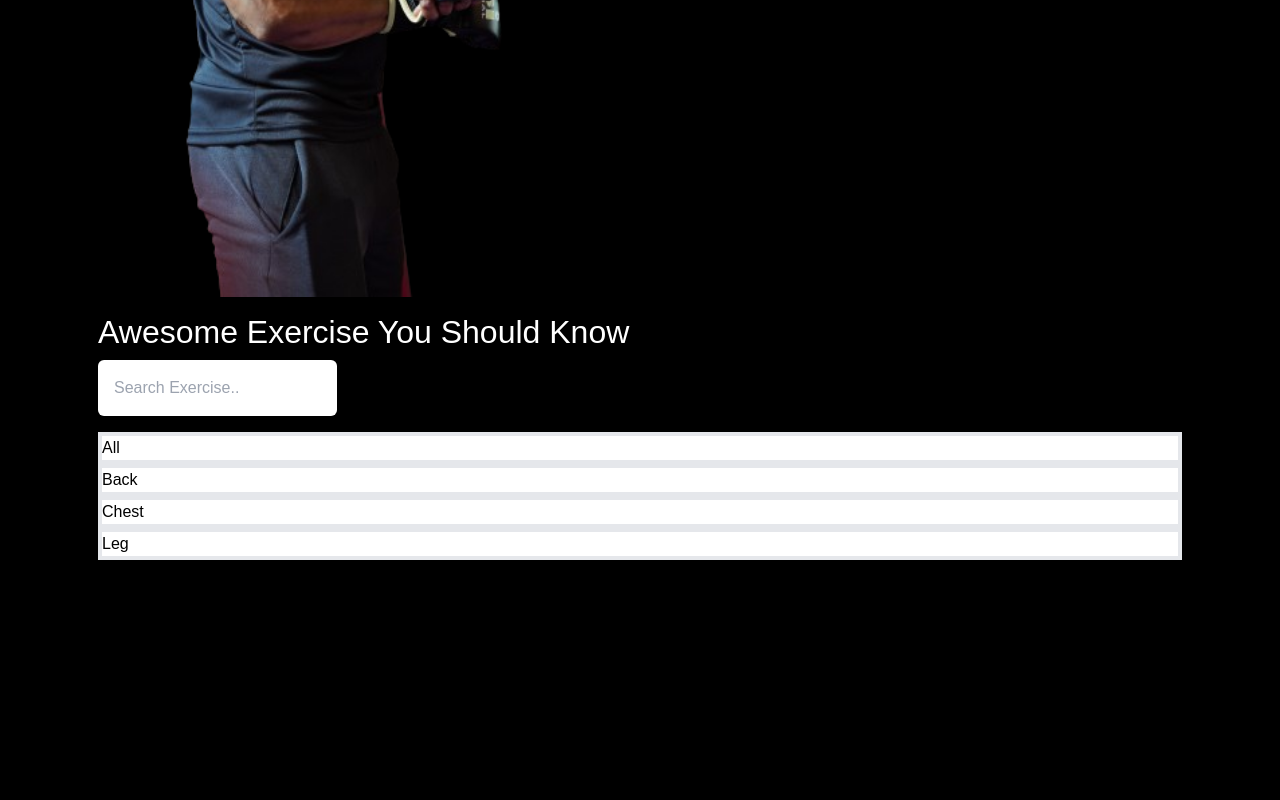
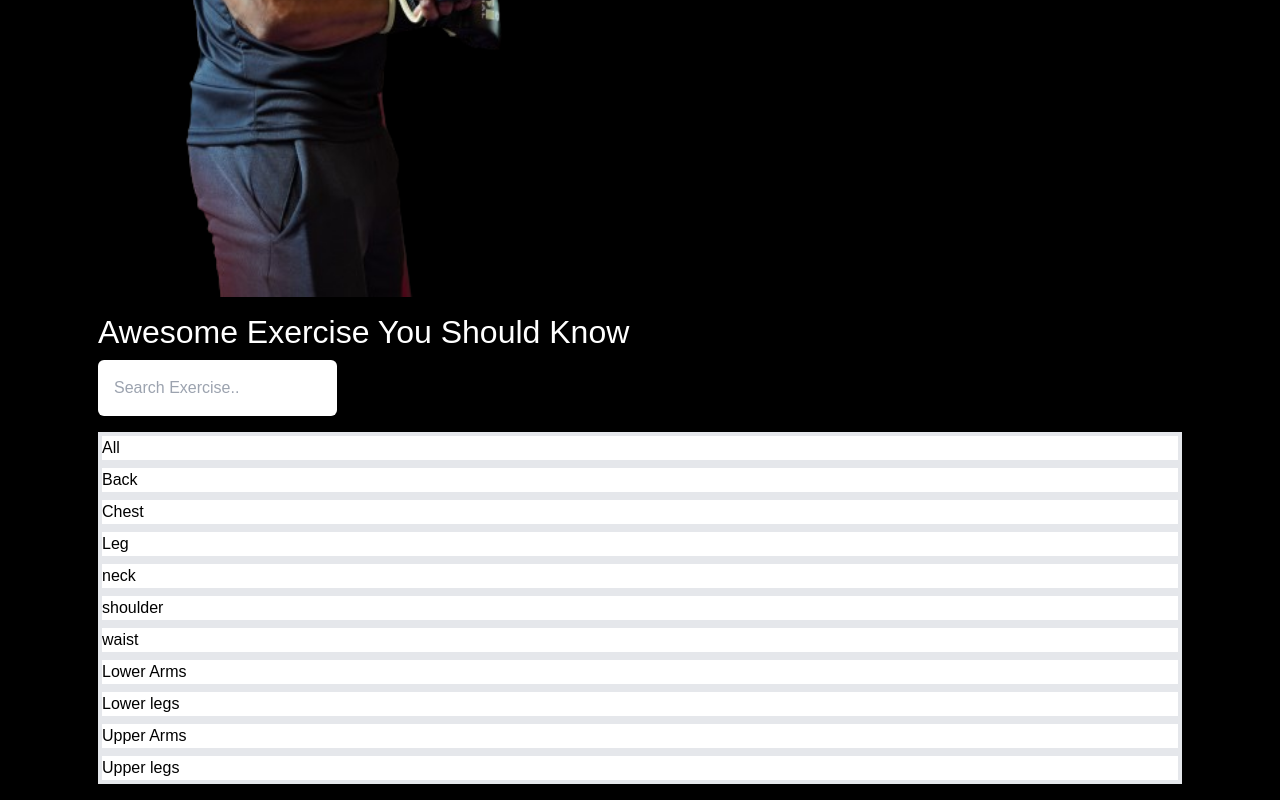
Before and after one commit to Viswajith2003/fitness_web, a React (Vite) app: page /exercise in a window 1280 px wide. Shown: the part 866-1666 px from the top of the page. Before the commit the page ends 1442 px from the top, so only its background shows below. Built offline with nearby package versions, Linux system fonts and the light colour scheme.

Commit message:
add more card

```diff
--- a/src/Pages/Exercise.jsx
+++ b/src/Pages/Exercise.jsx
@@ -25,15 +25,12 @@ function Exercise() {
         </div>
 
         <motion.div
-          className="flex items-center justify-between p-2 "
+          className="flex items-center justify-between p-2 gap-4"
           initial={{ opacity: 0 }}
           animate={{ opacity: 1 }}
           transition={{ type: "spring", stiffness: 100 }}
         >
-          <motion.div
-            className="bg-white text-black w-44 h-44 font-bold text-4xl flex items-center justify-center rounded-md border-4 border-red-600 transition-all hover:border-transparent hover:shadow-2xl hover:ring-8 hover:ring-red-500"
-
-          >
+          <motion.div className="bg-white text-black w-44 h-44 font-bold text-4xl flex items-center justify-center rounded-md border-4 border-red-600 transition-all hover:border-transparent hover:shadow-2xl hover:ring-8 hover:ring-red-500">
             All
           </motion.div>
 
@@ -46,6 +43,27 @@ function Exercise() {
           <div className="bg-white text-black w-44 h-44 font-bold text-4xl flex items-center justify-center rounded-md border-4 border-red-600 transition-all hover:border-transparent hover:shadow-2xl hover:ring-8 hover:ring-red-500">
             Leg
           </div>
+          <div className="bg-white text-black w-44 h-44 font-bold text-4xl flex items-center justify-center rounded-md border-4 border-red-600 transition-all hover:border-transparent hover:shadow-2xl hover:ring-8 hover:ring-red-500">
+            neck
+          </div>
+          <div className="bg-white text-black w-44 h-44 font-bold text-4xl flex items-center justify-center rounded-md border-4 border-red-600 transition-all hover:border-transparent hover:shadow-2xl hover:ring-8 hover:ring-red-500">
+            shoulder
+          </div>
+          <div className="bg-white text-black w-44 h-44 font-bold text-4xl flex items-center justify-center rounded-md border-4 border-red-600 transition-all hover:border-transparent hover:shadow-2xl hover:ring-8 hover:ring-red-500">
+            waist
+          </div>
+          <div className="bg-white text-black w-44 h-44 font-bold text-4xl flex items-center justify-center rounded-md border-4 border-red-600 transition-all hover:border-transparent hover:shadow-2xl hover:ring-8 hover:ring-red-500">
+            Lower Arms
+          </div>
+          <div className="bg-white text-black w-44 h-44 font-bold text-4xl flex items-center justify-center rounded-md border-4 border-red-600 transition-all hover:border-transparent hover:shadow-2xl hover:ring-8 hover:ring-red-500">
+            Lower legs
+          </div>
+          <div className="bg-white text-black w-44 h-44 font-bold text-4xl flex items-center justify-center rounded-md border-4 border-red-600 transition-all hover:border-transparent hover:shadow-2xl hover:ring-8 hover:ring-red-500">
+            Upper Arms
+          </div>
+          <div className="bg-white text-black w-44 h-44 font-bold text-4xl flex items-center justify-center rounded-md border-4 border-red-600 transition-all hover:border-transparent hover:shadow-2xl hover:ring-8 hover:ring-red-500">
+            Upper legs
+          </div>
         </motion.div>
       </div>
     </div>
```
